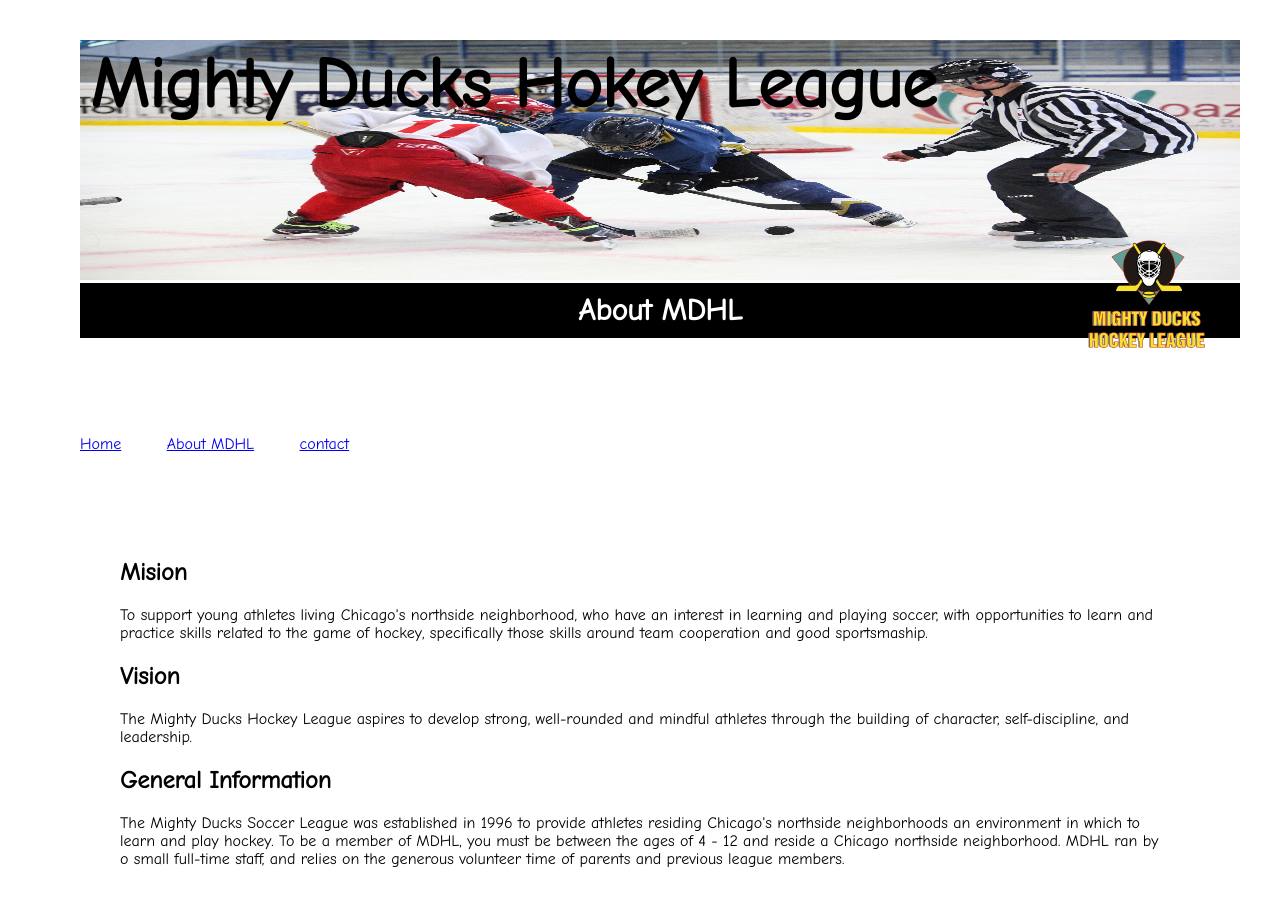
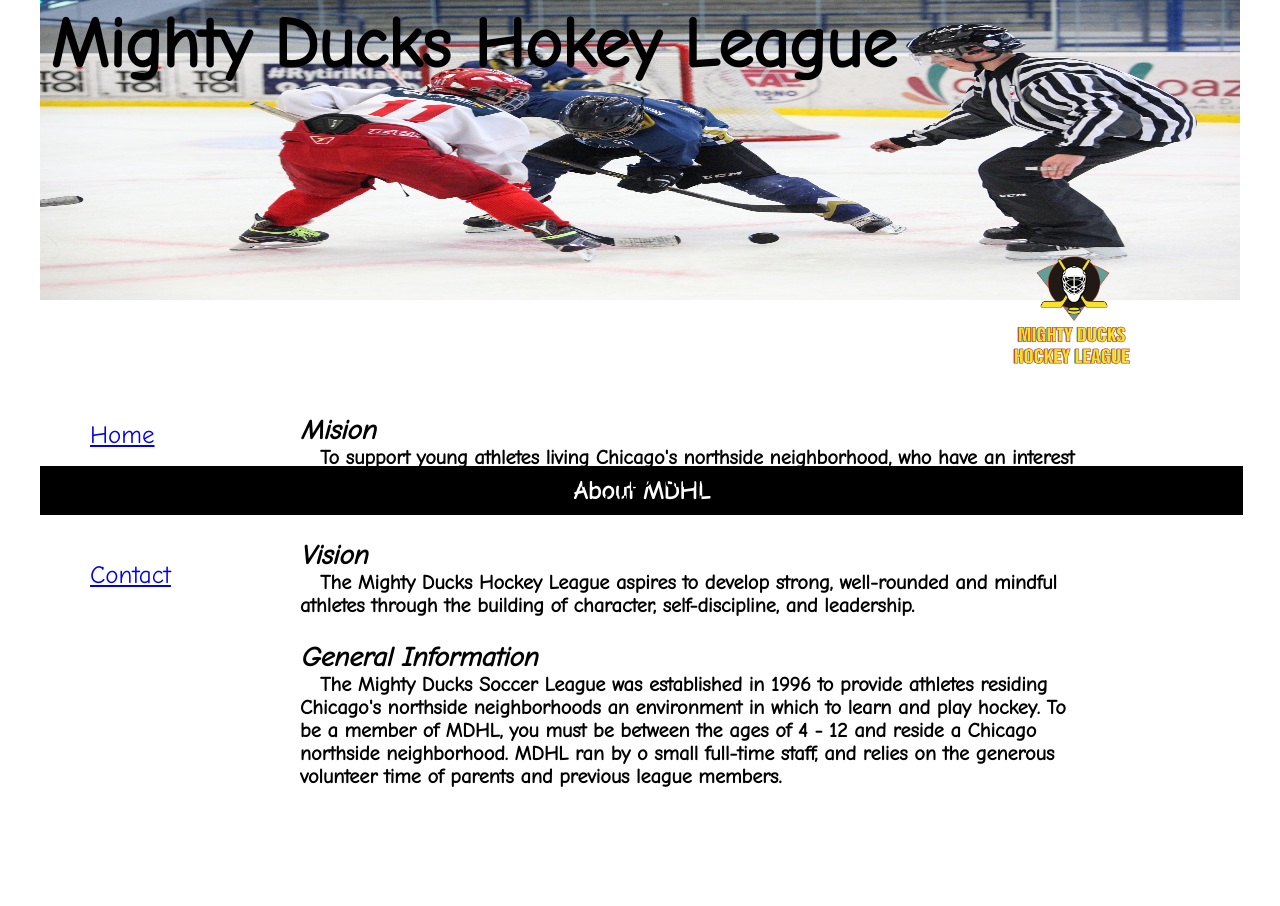
Before and after one commit to Emilia-Paredes/tareas, a plain HTML site: page task/about.html in a window 1280 px wide. After the commit the page ends 813 px from the top, so only its background shows below. Drawn offline with Linux system fonts and the light colour scheme.

Commit message:
hoja de estilo-1

```diff
--- a/task/about.html
+++ b/task/about.html
@@ -24,8 +24,8 @@
 
     <nav>
         <a href="./index.html">Home</a>
-        <a href="#">About MDHL</a>
-        <a href="./contact.html">contact</a>
+        <a class="active" href="#">About MDHL</a>
+        <a href="./contact.html">Contact</a>
     </nav>
 
     <main>
@@ -34,7 +34,7 @@
         </aside>
         <section>
             <h3>About MDHL</h3>
-            <div>
+            <article>
                 <h2>Mision</h2>
                 <p>To support young athletes living Chicago's northside neighborhood, who have an interest in learning
                     and playing soccer, with opportunities
@@ -49,7 +49,7 @@
                     member of MDHL, you must be between the ages of 4 - 12 and reside a Chicago northside
                     neighborhood. MDHL ran by o small full-time staff, and relies on the generous volunteer time of
                     parents and previous league members.</p>
-            </div>
+            </article>
         </section>
     </main>
 </body>
--- a/task/assets/styles/style1.css
+++ b/task/assets/styles/style1.css
@@ -1,48 +1,99 @@
+/* normalizo el texto */
 * {
-    margin: 0px;
-    padding: 10px 20px;
-
+    margin: 0;
+    padding: 0;
+    box-sizing: border-box;
+    font-family: 'Comic Neue', cursive;
 }
 
 body {
-    padding: 10px 20px;
-    font-family: 'Comic Neue', cursive;
+    margin: 0px 40px 100px;
 }
 
 figure img {
+    display: block;
     width: 100%;
-    height: 240px;
+    height: 300px;
+}
+
+header {
+    text-align: end;
+}
+
+header img {
+    height: 140px;
+    text-align: end;
+    margin-right: 100px;
+    z-index: 5;
+    position: relative;
+    top: -60px;
 }
 
 h1 {
+    text-align: left;
+    bottom: 440px;
     position: relative;
-    bottom: 280px;
     font-size: 70px;
-    z-index: 5;
     left: 10px;
+    display: block;
 }
 
-header img {
-    display: inline;
+nav {
+    display: block;
     position: absolute;
-    height: 140px;
-    margin-left: 1000px;
-    margin-top: -100px;
-    z-index: 3;
+    top: 400px;
+    left: 90px;
+    font-size: 25px;
+    width: 140px;
 }
 
-aside {
+nav a {
+    display: block;
+    line-height: 70px;
+}
+
+.active {
+    text-decoration: none;
+}
+
+aside img {
     display: none;
 }
 
 h3 {
-    width: 100%;
+    width: 94%;
+    background: #000000;
+    color: #FFFFFF;
     text-align: center;
-    background: black;
-    color: white;
-    bottom: 200px;
+    padding: 10px 0px;
+    font-size: 25px;
+    position: absolute;
+    bottom: 285px;
+}
+
+article {
+    display: block;
+    left: 300px;
+    top: 415px;
+    bottom: 0px;
+    right: 190px;
+    position: absolute;
+}
+
+#mail {
+    top: 10px;
     position: relative;
-    font-size: 30px;
-    z-index: 2;
+}
 
+h4, h2 {
+    font-weight: bold;
+    font-size: 27px;
+    font-style: italic;
 }
+
+p {
+    font-size: 20px;
+    font-weight: 600;
+    text-indent: 20px;
+    padding: 0px 0px 25px;
+}
```
Also changed, not shown: task/contact.html (+6 -2 lines), task/index.html (+2 -2 lines).
